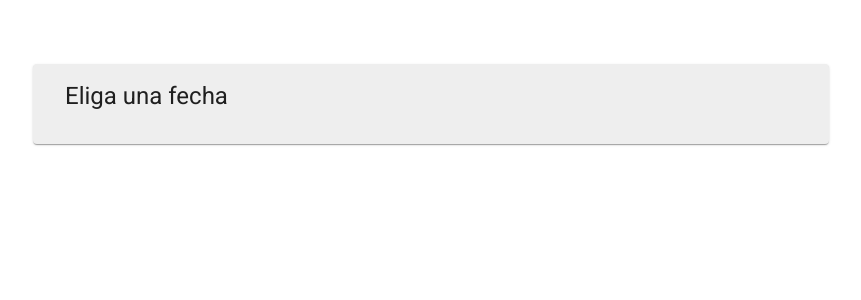
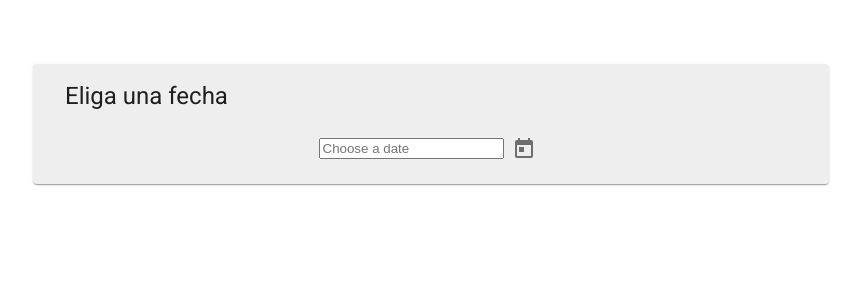
Before and after one commit to Sandrolass/CitasMedico, an Angular app in the folder CitasMedico/: page /calendario in a window 1280 px wide. Shown: the top 300 px of the page, without its empty margins (209-1070 px from the left). Built offline with nearby package versions, Linux system fonts and the light colour scheme.

Commit message:
Calendario

```diff
--- a/CitasMedico/src/app/app.module.ts
+++ b/CitasMedico/src/app/app.module.ts
@@ -9,6 +9,8 @@
 import { CalendarioComponent } from './calendario/calendario.component';
 import { NotFoundComponent } from './not-found/not-found.component';
 import { MatButtonModule } from '@angular/material/button';
+import { MatNativeDateModule } from '@angular/material/core';
+import { MatDatepickerModule } from '@angular/material/datepicker';
 
 
 @NgModule({
@@ -23,7 +25,9 @@
     BrowserAnimationsModule,
     FormsModule,
     MatCardModule,
-    MatButtonModule
+    MatButtonModule,
+    MatNativeDateModule,
+    MatDatepickerModule
   ],
   providers: [
     CitaService
--- a/CitasMedico/src/app/calendario/calendario.component.html
+++ b/CitasMedico/src/app/calendario/calendario.component.html
@@ -6,6 +6,9 @@
         </mat-card-title>
       </mat-card-header>
       <mat-card-content>
+        <input matInput [matDatepicker]="picker" placeholder="Choose a date">
+          <mat-datepicker-toggle matSuffix [for]="picker"></mat-datepicker-toggle>
+          <mat-datepicker #picker ></mat-datepicker>
       </mat-card-content>
       <mat-card-footer>
 
```
